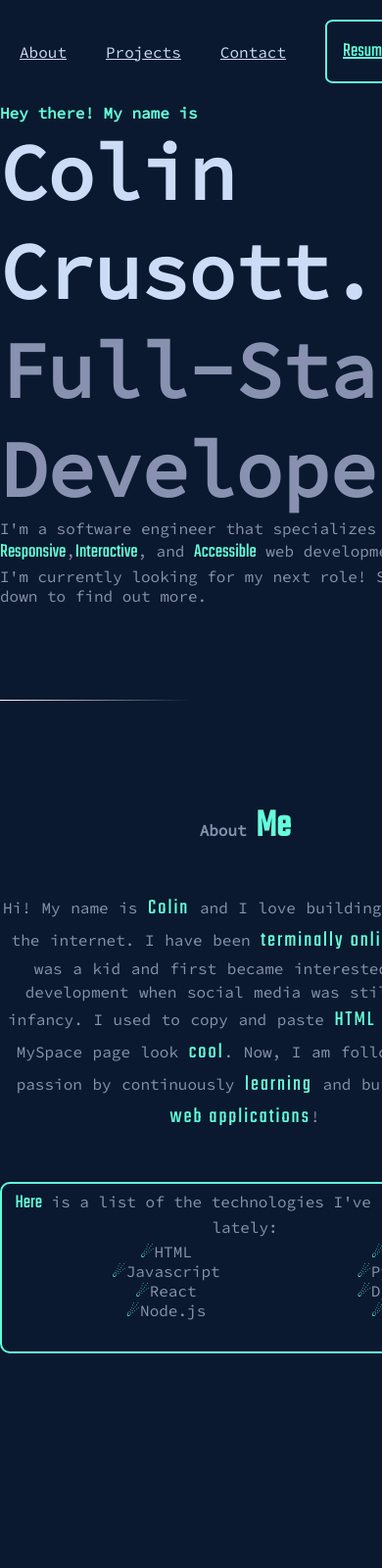
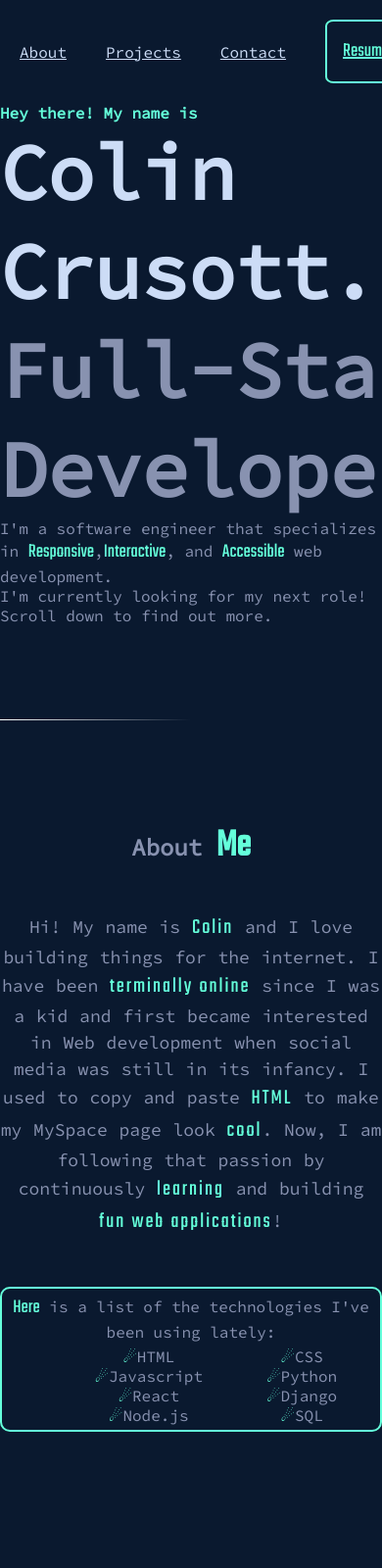
Before and after one commit to ccrusott/ccrusott.github.io, a plain HTML site: page index.html in a window 390 px wide. Shown: the top 1600 px of the page at 98% size. Drawn offline with Linux system fonts and the light colour scheme.

Commit message:
add responsiveness for 376px

```diff
--- a/style.css
+++ b/style.css
@@ -3,7 +3,6 @@
     background-color:#0a192f;
     color: #CCDCF6;
     box-sizing: border-box;
-    font-size: 1rem;
 }
 
 .splash{
@@ -43,10 +42,13 @@
     opacity: 0;
     animation: fadeIn 1s ease-in forwards;
 }
-
+body{
+    width: 100%;
+    height: auto;
+}
 nav{
     display: flex;
-    justify-content: space-between;
+    justify-content: space-around;
     width: 100%;
     height: auto;
     align-items: center;
@@ -61,7 +63,6 @@ nav{
     .icon-c{
         display: none;
     }
-
 }
 
 nav a{
@@ -76,7 +77,19 @@ nav a{
     margin-right: 2.75rem;
 
 }
-
+@media only screen and (max-width: 376px){
+    .links{
+        width: 100%;
+        display: flex;
+        flex-direction: column;
+        text-align: center;
+        margin-right: 0;
+    }
+    nav{
+        margin-bottom: 2rem;
+        text-align: center;
+    }
+}
 #button {
     font-family: 'Teko', sans-serif;
     font-size: 1.25rem;
@@ -89,7 +102,7 @@ nav a{
 }
 
 .intro{
-    width: calc(100%-2rem);
+    width: 100%;
     display: flex;
     justify-content: center;
     align-items: center;
@@ -100,6 +113,8 @@ nav a{
 }
 
 .intro-wrapper{
+    width: 100%;
+    height: auto;
     text-align: start;
     display: flex;
     justify-content: center;
@@ -109,6 +124,7 @@ nav a{
 }
 
 .intro h1{
+    width: 100%;
     font-size: 1rem;
     color: #64FFDA;
     font-family: 'Source Code Pro', monospace;
@@ -125,7 +141,24 @@ nav a{
     color: #8892B0;
     font-family: 'Source Code Pro', monospace;
 }
-
+@media only screen and (max-width: 376px){
+    .intro h3{
+        font-size: 3rem;
+        margin-bottom: 2rem;
+        text-align: center;
+    }
+    .intro h2{
+        font-size: 3.5rem;
+        text-align: center;
+    }
+    .intro h1{
+        font-size: 0.75rem;
+        text-align: center;
+    }
+    .intro p{
+        text-align: center;
+    }
+}
 .intro p{
     color:#8892B0;
     font-family: 'Source Code Pro', monospace;
@@ -193,23 +226,37 @@ nav a{
 .aboutp1{
     display: flex;
     width: 500px;
-    font-size: 1.125vw;
-    margin-top: 20px;
+    height: auto;
+    font-size: 1.125rem;
+    margin-top: 1.25rem;
     word-spacing: 1px;
     line-height: 1.5;
     font-family: 'Source Code Pro', monospace;
     grid-column-start: 2;
 
 }
+@media only screen and (max-width: 499px){
+    .aboutp1{
+        display: flex;
+        justify-content: center;
+        align-items: center;
+        text-align: center;
+        flex-direction: column;
+        flex-wrap: wrap;
+        width: 100%;
+        height: auto;
+    }
+}
 .aboutp1 p{
     color:#8892B0;
-    margin-bottom: 50px;
+    margin-bottom: 3.125rem;
+    width: 100%;
 }
 
 .aboutp1 a{
     color:#64FFDA;
     font-family: 'Teko', sans-serif;
-    font-size: 22px;
+    font-size: 1.375rem;
     letter-spacing: 2px;
 
 }
@@ -218,15 +265,26 @@ nav a{
     border: 2px solid #64FFDA;
     border-radius: 10px;
     padding: 5px;
-    height: 175px;
-    width: 500px;
+    height: 10.938rem;
+    width: 31.25rem;
     grid-column-start: 2;
     grid-row-start: 5;
 
 }
+@media only screen and (max-width: 499px){
+    .aboutp2{
+        display: flex;
+        justify-content: center;
+        align-items: center;
+        text-align: center;
+        flex-wrap: wrap;
+        width: 100%;
+        height: auto;
+    }
+}
 .aboutp2 a{
     color:#64FFDA;
-    font-size: 20px;
+    font-size: 1.25rem;
     font-family: 'Teko', sans-serif;
 }
 .aboutp2 p{
@@ -243,7 +301,7 @@ nav a{
 ul li{
     color:#8892B0;
     font-family: 'Source Code Pro', monospace;
-    margin-left: 50px;
+    margin-left: 3.125rem;
 }
 
 ul li::before{
@@ -289,7 +347,6 @@ ul li::before{
 
 .hr2{
     background-image: linear-gradient(to right, white, #0a192f, transparent);
-    height: 8px;
     border: 0;
     height: 1px;
     width: 100%;
```
